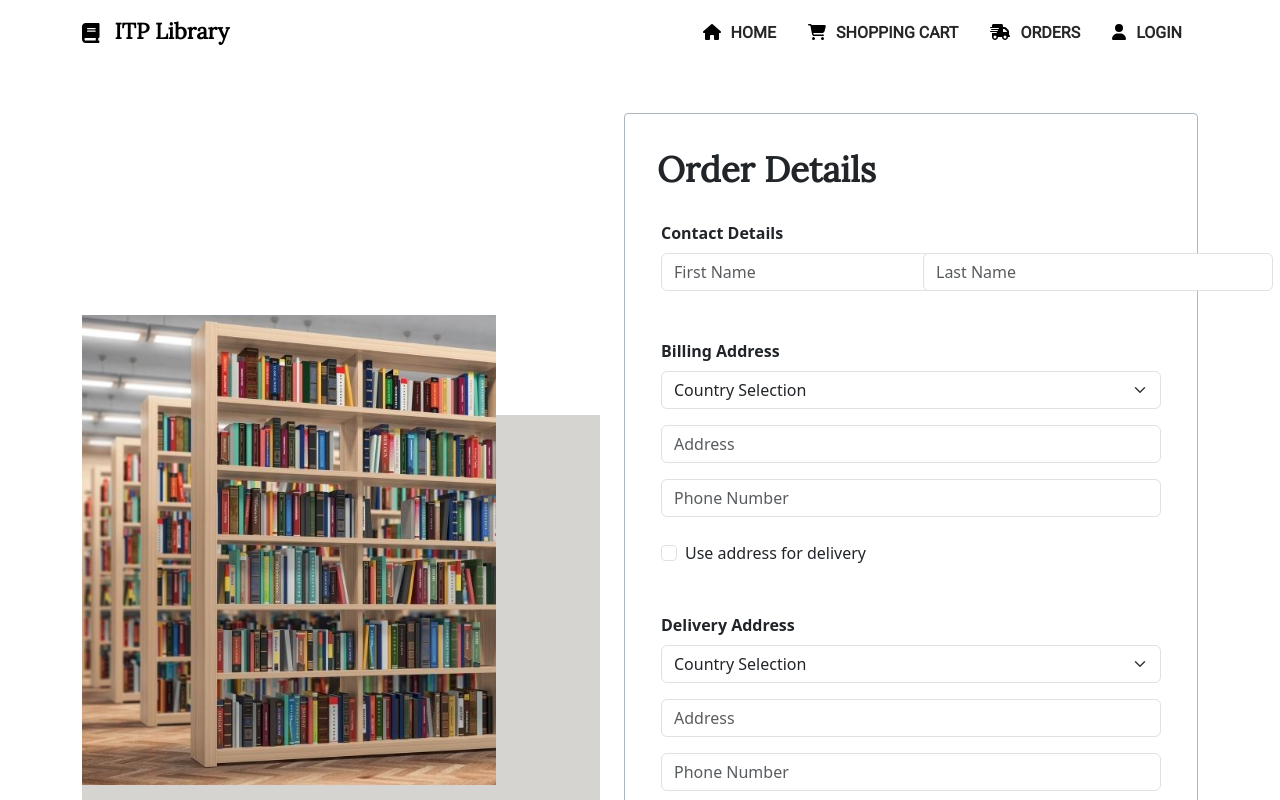
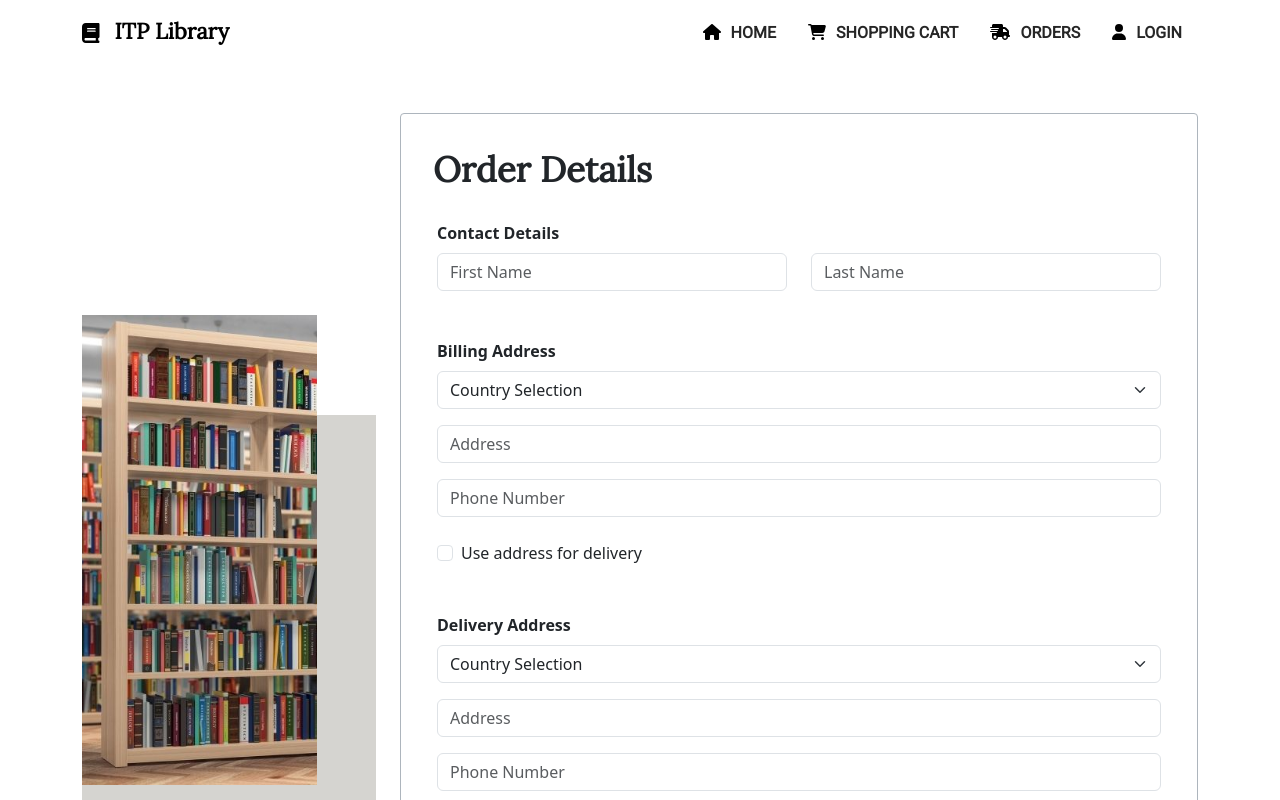
Before and after one commit to alexst1910/ITP-Library, a React (Create React App) app in the folder itp-library/: page /order in a window 1280 px wide. Shown: the top 800 px of the page. Built offline with nearby package versions, Linux system fonts and the light colour scheme.

Commit message:
update on form
update on form

```diff
--- a/itp-library/src/components/OrderForm/OrderForm.module.css
+++ b/itp-library/src/components/OrderForm/OrderForm.module.css
@@ -1,6 +1,6 @@
 .item {
   height: 1320px;
-  width: 800px;
+  width: 900px;
   /* display: flex;
   flex-direction: column; */
 }
--- a/itp-library/src/components/OrderForm/OrderForm.tsx
+++ b/itp-library/src/components/OrderForm/OrderForm.tsx
@@ -13,8 +13,8 @@
               <b>Contact Details</b>
             </label>
           </div>
-          <div className="row">
-            <div className="col col-lg-6 ">
+          <div className="d-flex flex-row">
+            <div>
               <input
                 type="text"
                 id="inputFirstName"
@@ -23,7 +23,7 @@
                 style={{ width: "350px" }}
               ></input>
             </div>
-            <div className="col col-lg-6 ">
+            <div>
               <input
                 type="text"
                 id="inputLastName"
```
